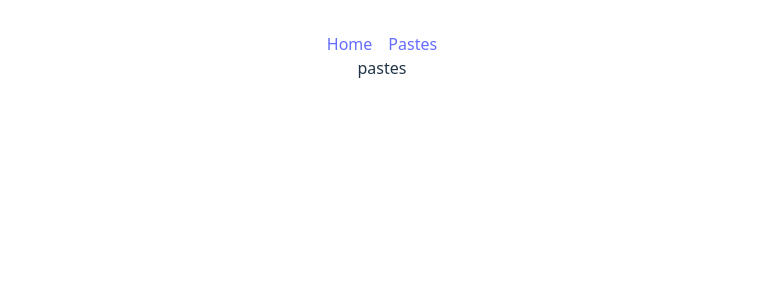
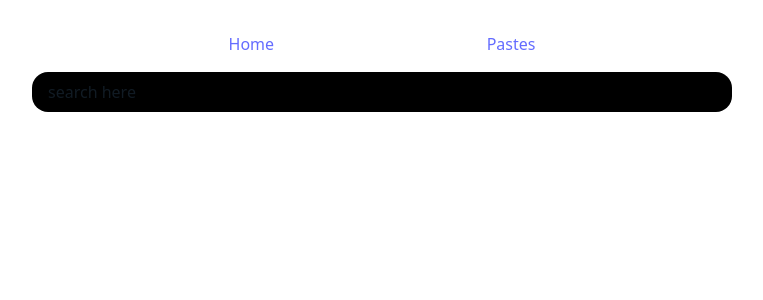
Before and after one commit to AdnanBarud/Paste-App, a React app: page /pastes in a window 1280 px wide. Shown: the top 300 px of the page, without its empty margins (258-1021 px from the left). Built offline with nearby package versions, Linux system fonts and the light colour scheme; the HTML template or start-up script is replaced by a standard one.

Commit message:
creating pastes page

```diff
--- a/src/components/Pastes.jsx
+++ b/src/components/Pastes.jsx
@@ -1,8 +1,27 @@
-import React from 'react'
+import React, { useState } from 'react'
+import { useSelector } from 'react-redux';
+import toLowerCase from 'react'
 
 const pastes = () => {
+
+  const [searchTerm, setSearchTerm] = useState('');
+
+  const pastes = useSelector( (state) => state.paste.pastes );
+
+  const filterPastes =  pastes.filter(
+    (paste) => paste.title.toLowerCase().includes().searchTerm.toLowerCase()
+  )
+
   return (
-    <div>pastes</div>
+    <div>
+      <input
+      className='rounded-2xl border-gray-300 bg-black mt-4 p-2 pl-4 min-w-[700px]'
+      type="search"
+      placeholder='search here'
+      value={searchTerm}
+      onChange={(e) => setSearchTerm(searchTerm)}
+      />
+    </div>
   )
 }
 
```
